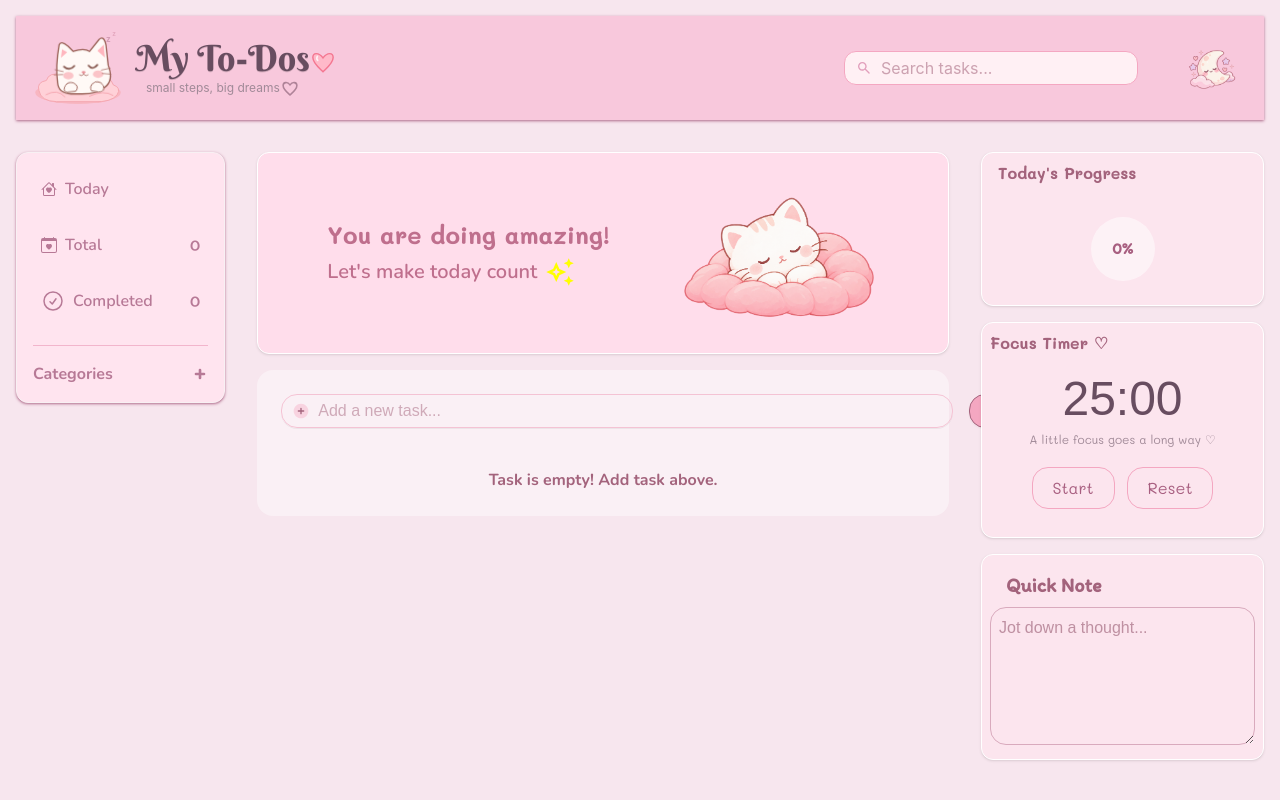
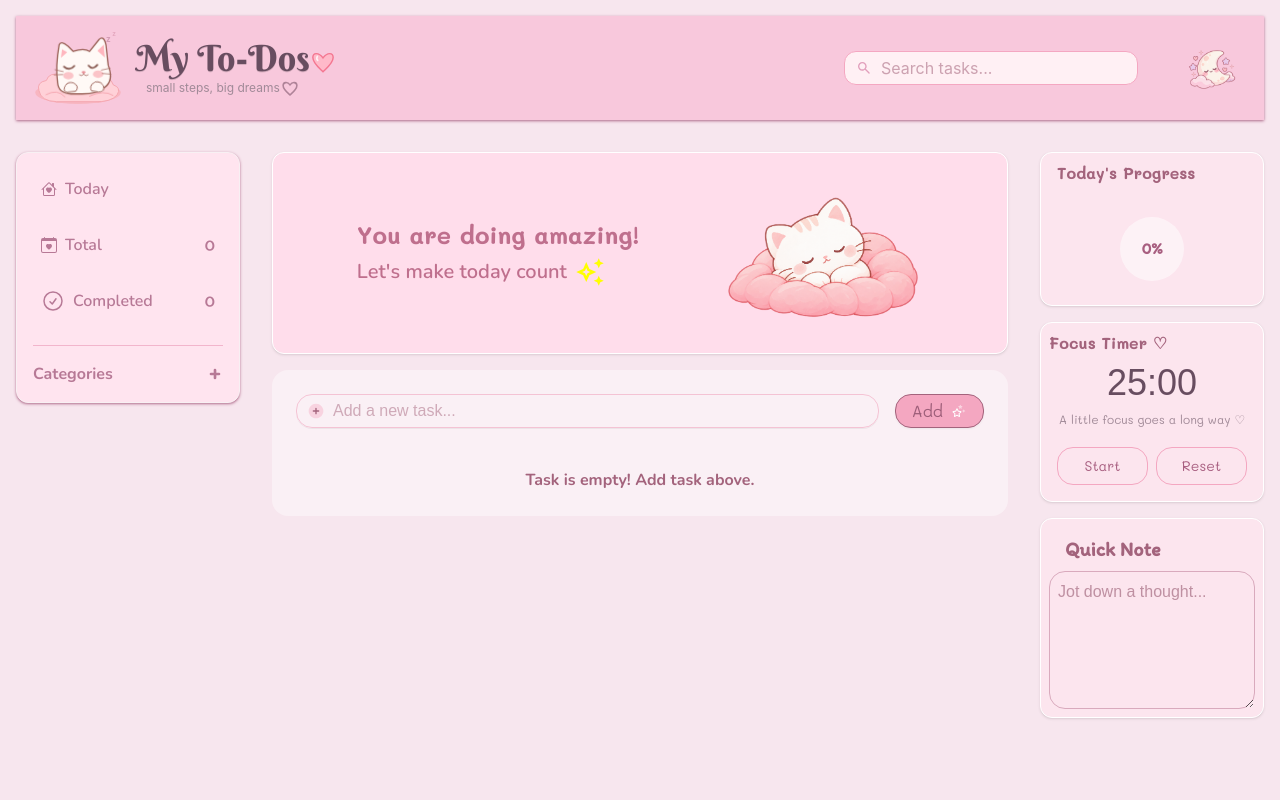
Before and after one commit to dreamiegenie/TO_DO-List, a React (Vite) app: page / in a window 1280 px wide. Built offline with nearby package versions, Linux system fonts and the light colour scheme; a web font is replaced by a local one.

Commit message:
feat: make dashboard responsive with mobile navigation and search
Add a compact header, accessible mobile sidebar, and task search. Adapt task cards and widgets to narrow screens while preserving desktop artwork and behavior.

```diff
--- a/src/App.jsx
+++ b/src/App.jsx
@@ -1,5 +1,4 @@
-import { useState, useEffect} from 'react'
-import './App.css';
+import { useState, useEffect, useRef } from 'react'
 import { SideBar } from './SideBar';
 import { Navigation } from './Navigation';
 import { Greetings } from './Greetings';
@@ -8,7 +7,40 @@ import { TaskSection } from './TaskSection';
 
 
 function App() {
+    const [isMenuOpen, setIsMenuOpen] = useState(false);
+    const [searchQuery, setSearchQuery] = useState("");
+    const menuButtonRef = useRef(null);
+    const sidebarRef = useRef(null);
 
+    useEffect(() => {
+        if (!isMenuOpen) return;
+
+        const closeOnEscape = event => {
+            if (event.key === "Escape") {
+                setIsMenuOpen(false);
+                menuButtonRef.current?.focus();
+            }
+        };
+        const closeOnOutsideClick = event => {
+            if (!sidebarRef.current?.contains(event.target) &&
+                !menuButtonRef.current?.contains(event.target)) {
+                setIsMenuOpen(false);
+            }
+        };
+        const desktop = window.matchMedia("(min-width: 64rem)");
+        const closeOnDesktop = event => {
+            if (event.matches) setIsMenuOpen(false);
+        };
+
+        document.addEventListener("keydown", closeOnEscape);
+        document.addEventListener("pointerdown", closeOnOutsideClick);
+        desktop.addEventListener("change", closeOnDesktop);
+        return () => {
+            document.removeEventListener("keydown", closeOnEscape);
+            document.removeEventListener("pointerdown", closeOnOutsideClick);
+            desktop.removeEventListener("change", closeOnDesktop);
+        };
+    }, [isMenuOpen]);
 
     const [todoList, setTodoList] = useState(() => {
         const saved = localStorage.getItem("todos");
@@ -61,17 +93,28 @@ function App() {
         }
 
 
+    const visibleTasks = todoList.filter(todo =>
+        todo.task.toLowerCase().includes(searchQuery.trim().toLowerCase())
+    );
+
     return(
         <>
-            <Navigation/>
-            <div className='grid grid-cols-1 gap-4 lg:grid-cols-[1fr_3fr_1fr] lg:gap-0'>
-                <div className='hidden lg:block'>
+            <Navigation
+                isMenuOpen={isMenuOpen}
+                onToggleMenu={() => setIsMenuOpen(open => !open)}
+                menuButtonRef={menuButtonRef}
+                searchQuery={searchQuery}
+                onSearchChange={setSearchQuery}
+            />
+            <div className='grid grid-cols-1 gap-0 lg:grid-cols-[minmax(0,1fr)_minmax(0,3fr)_minmax(0,1fr)]'>
+                <div ref={sidebarRef} id="task-navigation" className={`${isMenuOpen ? 'block' : 'hidden'} min-w-0 lg:block`}>
                     <SideBar todoList={todoList}/>
                 </div>
                 <div className='min-w-0'>
                     <Greetings/>
                     <TaskSection
-                        todoList={todoList}
+                        todoList={visibleTasks}
+                        isSearching={Boolean(searchQuery.trim())}
                         newTasks={newTasks}
                         setNewTasks={setNewTasks}
                         removeTask={removeTask}
--- a/src/FocusTimer.jsx
+++ b/src/FocusTimer.jsx
@@ -1,13 +1,6 @@
 import { useState, useEffect } from "react";
 
 export function FocusTimer() {
-
-
-    const [onMouseHover, setOnMouseHover] = useState(false);
-
-    const handleHover = () => {
-        setOnMouseHover(true);
-    }
 
 
     const initialTime = 25 * 60;
@@ -21,18 +14,15 @@ export function FocusTimer() {
     useEffect(() => {
         if (!isRunning) return;
 
-        const timer = setInterval(() => {
-            setSecondsLeft(prev => Math.max(prev - 1, 0));
+        const timer = setTimeout(() => {
+            setSecondsLeft(Math.max(secondsLeft - 1, 0));
+            if (secondsLeft <= 1) {
+                setIsRunning(false);
+            }
         }, 1000);
 
-        return () => clearInterval(timer);
-    }, [isRunning]);
-
-    useEffect(() => {
-        if (secondsLeft === 0) {
-            setIsRunning(false);
-        }
-    }, [secondsLeft]);
+        return () => clearTimeout(timer);
+    }, [isRunning, secondsLeft]);
 
     function handleReset() {
         setIsRunning(false);
@@ -40,20 +30,20 @@ export function FocusTimer() {
     }
 
     const buttonStyle =
-        "text-[#A85F80] border border-[#F4A7C1] font-mali p-2 px-5 rounded-2xl flex items-center justify-center gap-2 hover:bg-[#A85F80] hover:text-white cursor-pointer duration-300";
+        "min-h-10 min-w-0 flex-1 text-xs text-[#A85F80] border border-[#F4A7C1] font-mali p-1 rounded-2xl flex items-center justify-center hover:bg-[#A85F80] hover:text-white cursor-pointer duration-300 lg:min-h-0 lg:gap-2 lg:p-2 lg:text-sm lg:@min-[220px]:flex-none lg:@min-[220px]:px-5 lg:@min-[220px]:text-base";
 
     return (
-        <div className="flex flex-col items-center gap-5 p-5">
+        <div className="flex min-w-0 flex-col items-center gap-3 pt-4 lg:gap-5 lg:p-2 lg:@min-[220px]:p-5">
 
-            <div className="flex flex-col items-center gap-2">
+            <div className="flex min-w-0 flex-col items-center gap-2">
 
 
-                <p className="font-gummy text-5xl text-[#684D60]">
+                <p className="font-gummy text-3xl text-[#684D60] sm:text-4xl lg:@min-[220px]:text-5xl">
                     {String(minutes).padStart(2, "0")}:
                     {String(seconds).padStart(2, "0")}
                 </p>
 
-                <p className="font-mali text-xs text-[#A18A98]">
+                <p className="font-mali text-center text-xs text-[#A18A98] lg:text-left">
                     {secondsLeft === 0
                         ? "Session complete! 🌸"
                         : isRunning
@@ -62,7 +52,7 @@ export function FocusTimer() {
                 </p>
             </div>
 
-            <div className="flex items-center justify-center gap-3">
+            <div className="flex w-full min-w-0 flex-wrap items-center justify-center gap-1 lg:gap-2 lg:@min-[220px]:w-auto lg:@min-[220px]:gap-3">
 
                 <button
                     type="button"
--- a/src/Greetings.jsx
+++ b/src/Greetings.jsx
@@ -7,17 +7,17 @@ export function Greetings (){
         <>
             <div className="border border-white shadow rounded-xl bg-[#FFDDEB] m-4  ">
 
-                <div className='flex items-center justify-evenly'>
+                <div className='flex min-w-0 flex-col items-center justify-evenly gap-2 p-4 text-center sm:flex-row sm:text-left lg:gap-0 lg:p-0'>
                     {/* <h2 className='text-pink-300 font-itim'>Tenderly</h2> */}
-                    <div className='flex flex-col gap-1.5'>
-                        <span className="text-[#bf6f8d] text-2xl font-bold font-mali">You are doing amazing!</span>
-                        <span className="text-[#bf6f8d]  text-xl font-semibold font-body flex items-center gap-2">Let's make today count
-                            <svg xmlns="http://www.w3.org/2000/svg" width="1.5em" height="1.5em" viewBox="0 0 24 24"><title>stars-outline</title><path fill="#FFFF00"
+                    <div className='flex min-w-0 flex-col gap-1.5'>
+                        <span className="text-[#bf6f8d] text-xl font-bold font-mali lg:text-2xl">You are doing amazing!</span>
+                        <span className="text-[#bf6f8d] text-base font-semibold font-body flex items-center justify-center gap-2 sm:justify-start lg:text-xl">Let's make today count
+                            <svg xmlns="http://www.w3.org/2000/svg" width="1.5em" height="1.5em" className="shrink-0" viewBox="0 0 24 24"><title>stars-outline</title><path fill="#FFFF00"
                             d="m9 4l2.5 5.5L17 12l-5.5 2.5L9 20l-2.5-5.5L1 12l5.5-2.5zm0 4.83L8 11l-2.17 1L8 13l1 2.17L10 13l2.17-1L10 11zM19 9l-1.26-2.74L15 5l2.74-1.25L19
                             1l1.25 2.75L23 5l-2.75 1.26zm0 14l-1.26-2.74L15 19l2.74-1.25L19 15l1.25 2.75L23 19l-2.75 1.26z"/></svg>
                         </span>
                     </div>
-                <img src={mainKitty} alt='a transparent png of a sleeping kitty' width={200} />
+                <img src={mainKitty} alt='a transparent png of a sleeping kitty' width={200} className="w-36 max-w-full shrink-0 lg:w-[200px]" />
                 </div>
             </div>
 
--- a/src/SideBar.jsx
+++ b/src/SideBar.jsx
@@ -20,7 +20,7 @@ export function SideBar({todoList}){
                     <button className="font-body rounded-lg hover:bg-[#f2b5cc] p-2 text-[#B77996] flex justify-between items-center  font-semibold cursor-pointer">
                         <div className="flex items-center gap-2">
                             <svg xmlns="http://www.w3.org/2000/svg" width="16" height="16" fill="currentColor" className="bi bi-calendar-heart" viewBox="0 0 16 16">
-                            <path fill-rule="evenodd" d="M4 .5a.5.5 0 0 0-1 0V1H2a2 2 0 0 0-2 2v11a2 2 0 0 0 2 2h12a2 2 0 0 0 2-2V3a2 2 0 0 0-2-2h-1V.5a.5.5 0 0 0-1 0V1H4zM1 14V4h14v10a1 1 0 0 1-1 1H2a1 1 0 0 1-1-1m7-6.507c1.664-1.711 5.825 1.283 0 5.132-5.825-3.85-1.664-6.843 0-5.132"/>
+                            <path fillRule="evenodd" d="M4 .5a.5.5 0 0 0-1 0V1H2a2 2 0 0 0-2 2v11a2 2 0 0 0 2 2h12a2 2 0 0 0 2-2V3a2 2 0 0 0-2-2h-1V.5a.5.5 0 0 0-1 0V1H4zM1 14V4h14v10a1 1 0 0 1-1 1H2a1 1 0 0 1-1-1m7-6.507c1.664-1.711 5.825 1.283 0 5.132-5.825-3.85-1.664-6.843 0-5.132"/>
                             </svg>
                             Total
                         </div>
--- a/src/TaskSection.jsx
+++ b/src/TaskSection.jsx
@@ -10,29 +10,29 @@ function getTaskTimestamp(todo) {
     return createdAt.toLocaleTimeString([], {hour: "2-digit", minute: "2-digit"});
 }
 
-export function TaskSection({todoList, newTasks,setNewTasks,handleSubmit,removeTask,handleToggle}) {
+export function TaskSection({todoList, isSearching, newTasks,setNewTasks,handleSubmit,removeTask,handleToggle}) {
 
     const listItems = todoList.map(todo => (
 
         <li key={todo.id} className="bg-white rounded-3xl p-2 pt-4 border border-[#d392a7c7] shadow-xxs mb-2">
-            <div className="flex justify-between items-center mx-4">
-                <div className="flex items-center gap-2">
-                    <input type="checkbox" checked={todo.completed} onChange={() => handleToggle(todo.id)} className="w-6 h-6 rounded-full appearance-none border-2 border-[#DAA3B8] bg-white checked:bg-[#F4A4C3] checked:border-[#F4A4C3] cursor-pointer transition-all duration-300 checked:after:content-['✓'] checked:after:text-white checked:after:flex checked:after:justify-center checked:after:items-center checked:after:text-sm"/>
-                    <span style={{textDecoration: todo.completed? "line-through ": "none" }} className="font-gummy text-[#a8637c]">{todo.task}</span>
+            <div className="flex justify-between items-center gap-2 mx-1 lg:mx-4">
+                <div className="flex min-w-0 flex-1 items-center gap-2">
+                    <input type="checkbox" aria-label={`Mark ${todo.task} as ${todo.completed ? 'incomplete' : 'complete'}`} checked={todo.completed} onChange={() => handleToggle(todo.id)} className="w-6 h-6 shrink-0 rounded-full appearance-none border-2 border-[#DAA3B8] bg-white checked:bg-[#F4A4C3] checked:border-[#F4A4C3] cursor-pointer transition-all duration-300 checked:after:content-['✓'] checked:after:text-white checked:after:flex checked:after:justify-center checked:after:items-center checked:after:text-sm"/>
+                    <span style={{textDecoration: todo.completed? "line-through ": "none" }} className="min-w-0 [overflow-wrap:anywhere] font-gummy text-[#a8637c]">{todo.task}</span>
                 </div>
 
-            <button type="button" onClick={() => removeTask(todo.id)}
-                className="flex items-center gap-1.5 px-3 py-1.5 rounded-full bg-[#FFF0F5] border border-[#F6C3D5] text-[#C17694] hover:bg-[#FFE3EE] hover:shadow-sm transition-all duration-200">
+            <button type="button" aria-label={`Remove ${todo.task}`} onClick={() => removeTask(todo.id)}
+                className="flex min-h-10 shrink-0 items-center gap-1.5 px-2 py-1.5 rounded-full bg-[#FFF0F5] border border-[#F6C3D5] text-[#C17694] hover:bg-[#FFE3EE] hover:shadow-sm transition-all duration-200 sm:px-3 lg:min-h-0">
                 <svg xmlns="http://www.w3.org/2000/svg" width="18" height="18" viewBox="0 0 64 64" fill="none">
                 <path d="M24 12C24 9.8 25.8 8 28 8H36C38.2 8 40 9.8 40 12V14H47C48.7 14 50 15.3 50 17C50 18.7 48.7 20 47 20H17C15.3 20 14 18.7 14 17C14 15.3 15.3 14 17 14H24V12Z" fill="#F8BFD2" stroke="#C97C9A" strokeWidth="2.2" strokeLinejoin="round"/>
                 <path d="M20 22H44L42 49C41.8 52 39.3 54.4 36.3 54.4H27.7C24.7 54.4 22.2 52 22 49L20 22Z" fill="#FFDCE8" stroke="#C97C9A" strokeWidth="2.2" strokeLinejoin="round"/>
                 <path d="M27 28V45M32 28V45M37 28V45" stroke="#E89AB7" strokeWidth="2.4" strokeLinecap="round"/>
                 <path d="M32 39C29.8 36.8 26.5 35.6 26.5 32.5C26.5 30.4 28.1 29 30.1 29C31.3 29 32 29.6 32 29.6C32 29.6 32.7 29 33.9 29C35.9 29 37.5 30.4 37.5 32.5C37.5 35.6 34.2 36.8 32 39Z" fill="#F7A9C4"/>
                 </svg>
-                <span className="font-bold font-body">remove</span>
+                <span className="hidden font-bold font-body sm:inline">remove</span>
             </button>
             </div>
-                <span className="text-[#eeb9cc] text-xs font-itim px-12">{getTaskTimestamp(todo)}</span>
+                <span className="text-[#eeb9cc] text-xs font-itim pl-9 lg:px-12">{getTaskTimestamp(todo)}</span>
         </li>
 
 
@@ -41,17 +41,17 @@ export function TaskSection({todoList, newTasks,setNewTasks,handleSubmit,removeT
 
     return(
         <>
-            <div className="rounded-2xl bg-white/40 m-4 p-6">
+            <div className="min-w-0 rounded-2xl bg-white/40 m-4 p-3 sm:p-4 lg:p-6">
                 <form onSubmit={handleSubmit}>
-                    <div className="flex items-center gap-4">
-                        <div className="relative">
+                    <div className="flex min-w-0 items-center gap-2 lg:gap-4">
+                        <div className="relative min-w-0 flex-1">
                             <svg xmlns="http://www.w3.org/2000/svg" width="1em" height="1em" className="absolute left-3 top-1/2 -translate-y-1/2    AS" viewBox="0 0 24 24"><title>circle-plus-duotone</title>
-                            <g fill="none" stroke="#a3637c" stroke-linecap="round" stroke-linejoin="round" stroke-width="2"><path fill="#F4A7C1" fill-opacity=".4"
+                            <g fill="none" stroke="#a3637c" strokeLinecap="round" strokeLinejoin="round" strokeWidth="2"><path fill="#F4A7C1" fillOpacity=".4"
                             d="M23 12C23 18.0751 18.0751 23 12 23C5.92487 23 1 18.0751 1 12C1 5.92487 5.92487 1 12 1C18.0751 1 23 5.92487 23 12Z"
                             stroke="none"/><path d="M8 12H16M11.995 16.005V8.005"/></g></svg>
-                            <input type="text" value={newTasks} onChange={(e)=> setNewTasks(e.target.value)}  className="min-w-2xl border border-[#f4c3d4] rounded-2xl  py-1 pl-9 pr-2 font-gummy text-[#a3637c] focus:outline-none focus:ring-0 shadow-2xs"  placeholder="Add a new task..." />
+                            <input type="text" aria-label="New task" value={newTasks} onChange={(e)=> setNewTasks(e.target.value)} className="w-full min-w-0 border border-[#f4c3d4] rounded-2xl py-2 pl-9 pr-2 font-gummy text-[#a3637c] focus:outline-none focus:ring-0 shadow-2xs lg:py-1" placeholder="Add a new task..." />
                         </div>
-                                <button type="submit" className="flex items-center gap-2 bg-[#F4A7C1] text-[#9d5e79]  rounded-2xl p-1 px-4 font-mali shadow-xs border border-[#a3637c] cursor-pointer hover:bg-[#d17699] hover:text-white hover:-translate-y-0.5 transition-all duration-200 ">Add
+                                <button type="submit" aria-label="Add task" className="flex min-h-10 shrink-0 items-center gap-2 bg-[#F4A7C1] text-[#9d5e79] rounded-2xl p-1 px-3 font-mali shadow-xs border border-[#a3637c] cursor-pointer hover:bg-[#d17699] hover:text-white hover:-translate-y-0.5 transition-all duration-200 lg:min-h-0 lg:px-4">Add
                                     <svg xmlns="http://www.w3.org/2000/svg" width="1em" height="1em" viewBox="0 0 24 24"><title>stars-duotone</title>
                                     <path fill="#fff" d="M7.846 8.822c.427-1.027 1.881-1.027 2.308 0l1.214 2.919l3.151.252c1.108.09 1.558 1.472.713 2.195l-2.4 2.057l.733 3.075c.258 1.081-.918 1.936-1.867 1.357L9 19.029l-2.698 1.648c-.949.58-2.125-.276-1.867-1.357l.733-3.075l-2.4-2.057c-.845-.723-.395-2.106.713-2.195l3.15-.252zM9 9.953l-1.042 2.505a1.25 1.25 0 0 1-1.054.766L4.2 13.44l2.06 1.765c.356.305.512.784.403 1.24l-.63 2.638l2.315-1.414a1.25 1.25 0 0 1 1.304 0l2.315 1.414l-.63-2.638a1.25 1.25 0 0 1 .403-1.24l2.06-1.765l-2.704-.216a1.25 1.25 0 0 1-1.054-.766z"/>
                                     <path fill="#fff" d="M13.538 3.11a.5.5 0 0 1 .923 0l.48 1.152a.5.5 0 0 0 .421.306l1.244.1a.5.5 0 0 1 .285.878l-.947.812a.5.5 0 0 0-.162.495l.29 1.214a.5.5 0 0 1-.747.542l-1.065-.65a.5.5 0 0 0-.52 0l-1.065.65a.5.5 0 0 1-.747-.542l.289-1.214a.5.5 0 0 0-.161-.495l-.947-.812a.5.5 0 0 1 .285-.878l1.243-.1a.5.5 0 0 0 .422-.306zm5.009 6.86a.5.5 0 0 1 .906 0l.425.91a.5.5 0 0 0 .241.242l.91.425a.5.5 0 0 1 0 .906l-.91.425a.5.5 0 0 0-.241.241l-.425.91a.5.5 0 0 1-.906 0l-.425-.91a.5.5 0 0 0-.242-.241l-.91-.425a.5.5 0 0 1 0-.906l.91-.425a.5.5 0 0 0 .242-.241z" opacity=".5"/></svg>
@@ -61,7 +61,7 @@ export function TaskSection({todoList, newTasks,setNewTasks,handleSubmit,removeT
 
                 <div className="mt-10">
                     <ul>
-                        {todoList.length === 0? <div className="font-bold text-[#a3637c] text-center mt-10 font-body"> Task is empty! Add task above. </div> : listItems}
+                        {todoList.length === 0? <li className="font-bold text-[#a3637c] text-center mt-10 font-body">{isSearching ? "No tasks match your search." : "Task is empty! Add task above."}</li> : listItems}
                     </ul>
                 </div>
             </div>
--- a/src/Widgets.jsx
+++ b/src/Widgets.jsx
@@ -1,4 +1,3 @@
-import { useState } from "react";
 import { FocusTimer } from "./FocusTimer";
 
 
@@ -12,10 +11,10 @@ export function Widgets({todoList}) {
 
     return (
         <>
-            <aside className=" m-2 p-2 flex  flex-col gap-4">
+            <aside className="m-2 grid min-w-0 grid-cols-2 gap-3 p-2 lg:flex lg:flex-col lg:gap-4">
                 {/* progress widget */}
-                <div className="border border-white shadow bg-[#FCE5EE] rounded-xl p-2 px-4">
-                    <h2 className="font-bold font-mali text-[#a3637c] ">Today's Progress</h2>
+                <div className="min-w-0 border border-white shadow bg-[#FCE5EE] rounded-xl p-2 lg:px-4">
+                    <h2 className="font-bold font-mali text-sm text-[#a3637c] lg:text-base">Today's Progress</h2>
                     <div className="w-24 h-24 rounded-full flex items-center justify-center mt-4 m-auto" style={{ background: `conic-gradient(#F4A7C1  ${progress}%, #FCE5EE 0)`}}>
                             <div className="w-16 h-16 bg-white/50 rounded-full flex items-center justify-center "> <span className="font-itim font-extrabold text-[#A85F80]">{`${progress}`}%</span></div>
                     </div>
@@ -23,14 +22,14 @@ export function Widgets({todoList}) {
                 </div>
 
                 {/* timer widget */}
-                <div className="border border-white shadow bg-[#FCE5EE] rounded-xl p-2">
-                    <h2 className="text-[#a3637c] font-mali font-bold">Focus Timer ♡</h2>
+                <div className="@container min-w-0 border border-white shadow bg-[#FCE5EE] rounded-xl p-2">
+                    <h2 className="text-[#a3637c] font-mali text-sm font-bold lg:text-base">Focus Timer ♡</h2>
                     <FocusTimer/>
                 </div>
 
-                <div className="border border-white shadow bg-[#FCE5EE] rounded-xl p-2">
+                <div className="col-span-2 min-w-0 border border-white shadow bg-[#FCE5EE] rounded-xl p-2 lg:col-span-1">
                     <p className="font-semibold font-itim px-4 py-2 text-xl text-[#a3637c]">Quick Note</p>
-                    <textarea rows={5} cols={25}  placeholder="Jot down a thought..." className="border border-[#d9aabd] rounded-2xl font-gummy px-2 py-2 text-[#823b56]"/>
+                    <textarea rows={5} aria-label="Quick note" placeholder="Jot down a thought..." className="block w-full min-w-0 resize-y border border-[#d9aabd] rounded-2xl font-gummy px-2 py-2 text-[#823b56]"/>
                 </div>
             </aside>
 
--- a/src/useLocalStorage.js
+++ b/src/useLocalStorage.js
@@ -16,7 +16,7 @@ function useLocalStorage (key, initialValue){
 
     useEffect(() => {
         localStorage.setItem(key, JSON.stringify(value))
-    }, [value])
+    }, [key, value])
 
 
     return [value, setValue];
```
Also changed, not shown: src/Navigation.jsx (+28 -14 lines).
